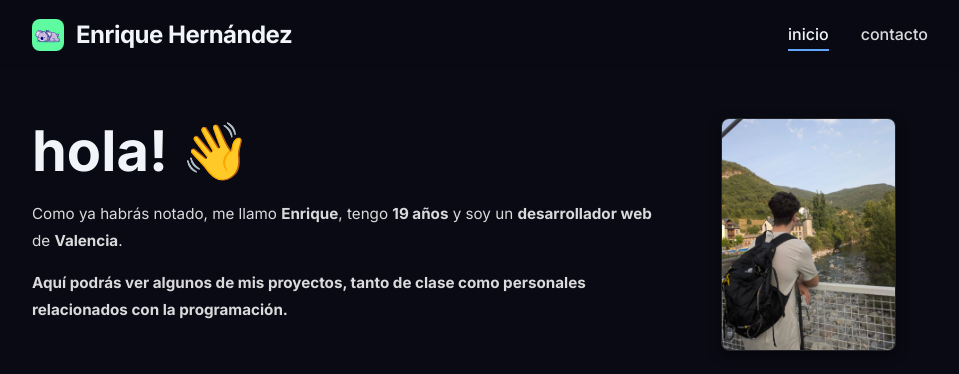
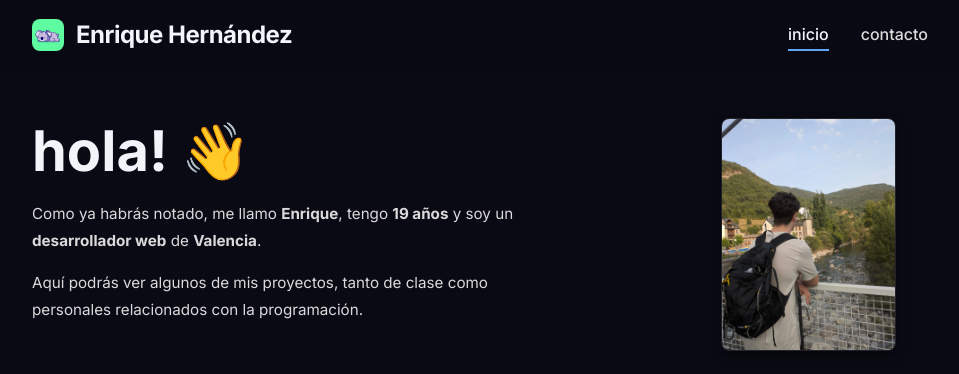
Before and after one commit to kiqueHD/portfolio, an Angular app: page / in a window 1280 px wide. Shown: the top 374 px of the page, without its empty margins (160-1119 px from the left). Built offline with nearby package versions, Linux system fonts and the light colour scheme.

Commit message:
fix: width text about home

```diff
--- a/src/app/pages/home/home.html
+++ b/src/app/pages/home/home.html
@@ -11,7 +11,7 @@
         Como ya habrás notado, me llamo <b>Enrique</b>,
         tengo <b>19 años</b> y soy un <b>desarrollador web</b> de <b>Valencia</b>.
       </p>
-            <p> <b>Aquí podrás ver algunos de mis proyectos, tanto de clase como personales relacionados con la programación.</b></p>
+            <p>Aquí podrás ver algunos de mis proyectos, tanto de clase como personales relacionados con la programación.</p>
     </div>
   </div>
 
--- a/src/app/pages/home/home.scss
+++ b/src/app/pages/home/home.scss
@@ -27,9 +27,13 @@
 .about-text {
   display: flex;
   flex-direction: column;
-  max-width: 100%;
+  max-width: 55%;
   flex: 1;
   gap: 1rem;
+
+  @media (max-width: 1024px) {
+    max-width: 100%;
+  }
 }
 
 .about-text p {
```
